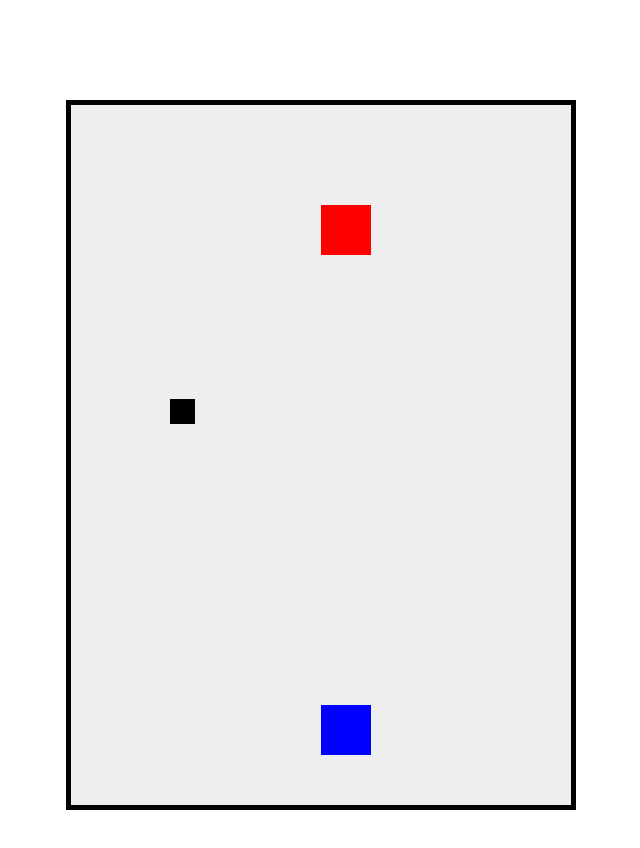
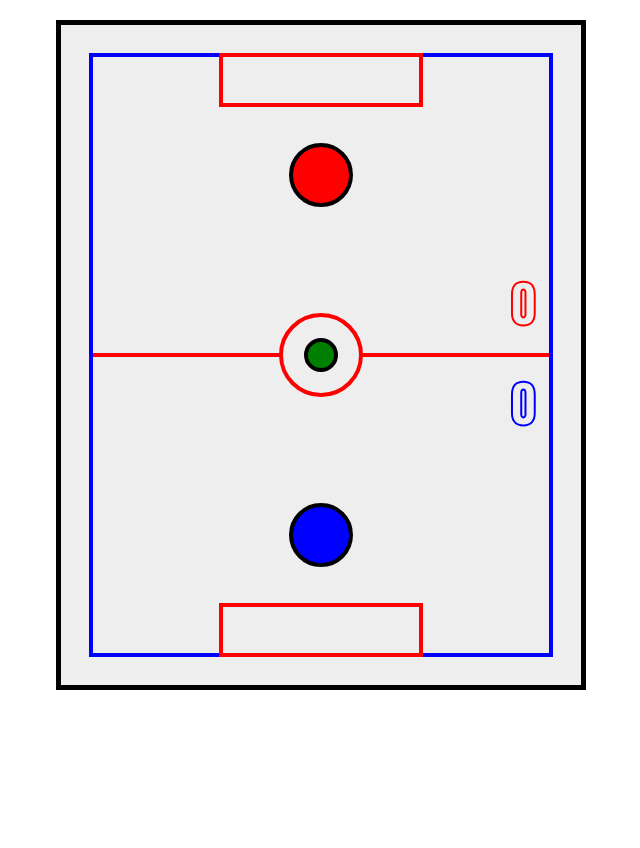
Before and after one commit to jawknee59/air-hockey-game, a plain HTML site: page index.html in a window 1280 px wide. Shown: the whole page, without its empty margins (319-959 px from the left). After the commit the page ends 800 px from the top, so only its background shows below. Drawn offline with Linux system fonts and the light colour scheme.

Commit message:
Render game's element & control user's mallet w/ mouse

```diff
--- a/css/styles.css
+++ b/css/styles.css
@@ -7,5 +7,5 @@ body {
     border: 5px solid black;
     background: #eee;
     display: block;
-    margin: 100px auto;
+    margin: 20px auto;
 }
--- a/js/app.js
+++ b/js/app.js
@@ -10,8 +10,8 @@
 // First one to five goals win the game
 //////////////////// END RULES ////////////////////
 
+
 //////////////////// INITIAL SETUP ////////////////////
-
 // first grab our HTML elements for easy reference later
 const game = document.getElementById('canvas')
 // setting the game's context to 2d
@@ -19,118 +19,160 @@ const game = document.getElementById('canvas')
 // this is how we will tell code to work within the context of the canvas
 const ctx = game.getContext('2d')
 // setting the game's canvas for the rink
-game.width = 500
-game.height = 700
+game.width = 520
+game.height = 660
 
 
-//////////////////// MALLET CLASS ////////////////////
-// creating a mallet class for computer and player
-class Element {
+//////////////////// CLASSES TO DRAW SHAPES IN CANVAS ////////////////////
+class Rect {
     constructor(x, y, width, height, color) {
         this.x = x
         this.y = y
         this.width = width
         this.height = height
         this.color = color
-        this.speed = 1
-        this.gravity = 1
         this.render = function () {
-            ctx.fillStyle = this.color
-            ctx.fillRect(this.x, this.y, this.width, this.height)
+            ctx.beginPath()
+            ctx.lineWidth = 4
+            ctx.strokeStyle = this.color
+            ctx.strokeRect(this.x, this.y, this.width, this.height)
+            ctx.closePath()
         }
     }
 }
 
-const computerMallet = new Element(250, 100, 50, 50, 'red')
-const playerMallet = new Element(250, game.height-100, 50, 50, 'blue')
-const puck = new Element(game.width/2, game.height/2, 25, 25, 'black')
+class Circle {
+    constructor (x, y, radius, color) {
+        this.x = x
+        this.y = y
+        this.radius = radius
+        this.color = color
+        this.render = function () {
+            ctx.beginPath()
+            ctx.lineWidth = 4
+            ctx.strokeStyle = this.color
+            ctx.arc(this.x, this.y, this.radius, 0, Math.PI * 2, false)
+            ctx.stroke()
+            ctx.closePath()
+        }
+    }
+}
 
-//////////////////// RENDER MALLET & PUCK HERE ////////////////////
-const renderElements = () => {
-    ctx.clearRect(0, 0, game.width, game.height)
-    computerMallet.render()
-    playerMallet.render()
+class Line {
+    constructor(x1,y1,x2,y2, color) {
+        this.x1 = x1
+        this.y1 = y1
+        this.x2 = x2
+        this.y2 = y2
+        this.color = color
+        this.render = function() {
+            ctx.beginPath()
+            ctx.strokeStyle = this.color
+            ctx.moveTo(this.x1, this.y1)
+            ctx.lineTo(this.x2, this.y2)
+            ctx.stroke()
+            ctx.closePath()
+        }
+    }
+}
+
+class Score {
+    constructor(text, x, y, color) {
+        this.text = text
+        this.x = x
+        this.y = y
+        this.color = color
+        this.render = function () {
+            ctx.font = '50px Impact'
+            ctx.lineWidth = 2
+            ctx.strokeStyle = this.color
+            // displays text on canvas
+            ctx.strokeText(this.text, this.x, this.y)
+        }
+    }
+}
+
+//////////////////// DRAWING THE ICE RINK ////////////////////
+const iceRink = new Rect(30, 30, 460, 600, 'blue')
+const centerCircle = new Circle(game.width/2,game.height/2,40,'red')
+const centerRing = new Circle(game.width/2, game.height/2,5,'red')
+const centerLine1 = new Line(32,330,220,330,'red')
+const centerLine2 = new Line(300,330,488,330,'red')
+const compGoal = new Rect(160, 30, 200, 50, 'red')
+const userGoal = new Rect(160, 580, 200, 50, 'red')
+const compScore = new Score('0', 450, 300, 'red')
+const userScore = new Score('0', 450, 400, 'blue')
+
+const renderRink = () => {
+    iceRink.render()
+    centerCircle.render()
+    centerRing.render()
+    centerLine1.render()
+    centerLine2.render()
+    compGoal.render()
+    userGoal.render()
+    compScore.render()
+    userScore.render()
+}
+
+//////////////////// MALLETS/PUCK CLASS ////////////////////
+class GameElement {
+    constructor(x, y, radius, color1, color2) {
+        this.x = x
+        this.y = y
+        this.radius = radius
+        this.color1 = color1
+        this.color2 = color2
+        this.render = function () {
+            ctx.beginPath()
+            ctx.lineWidth = 4
+            ctx.fillStyle = this.color1
+            ctx.strokeStyle = this.color2
+            // draws a circle on canvas
+            ctx.arc(this.x, this.y, this.radius, 0, Math.PI * 2, false)
+            ctx.fill()
+            ctx.stroke()
+            ctx.closePath()
+        }
+    }
+}
+
+const compMallet = new GameElement(260, 150, 30, 'red', 'black')
+const userMallet = new GameElement(260, game.height - 150, 30, 'blue', 'black')
+const puck = new GameElement(game.width/2,game.height/2,15,'green','black')
+
+const renderGameElements = () => {
+    compMallet.render()
+    userMallet.render()
     puck.render()
 }
 
-//////////////////// PUCK BOUNCE FUNCTION ////////////////////
-const puckBounce = () => {
-    if (puck.y + puck.gravity <= 0 || puck.y + puck.gravity >= game.height) {
-        puck.gravity = puck.gravity * -1
-        puck.y += puck.gravity
-        puck.x += puck.speed
-    } else {
-        puck.y += puck.gravity
-        puck.x += puck.speed
-    }
-    puckWallCollision()
-}
-
-//////////////////// PUCK-WALL COLLISION FUNCTION ////////////////////
-const puckWallCollision = () => {
-    // if (puck.x + puck.speed <= 0 || puck.x + puck.speed + puck.width >= game.width) {
-    //     puck.y += puck.gravity
-    //     puck.speed = puck.speed * -1
-    //     puck.x += puck.speed
-    // } else {
-    //     puck.y += puck.gravity
-    //     puck.x += puck.speed
-    // }
-
-    if (
-        (puck.y + puck.gravity <= computerMallet.y + computerMallet.height &&
-        puck.x + puck.width + puck.speed >= computerMallet.x &&
-        puck.y + puck.gravity > computerMallet.y) ||
-        (puck.y + puck.gravity > playerMallet.y &&
-        puck.x + puck.speed <= playerMallet.x + playerMallet.width)
-    ) {
-        puck.speed = puck.speed * -1
-    } else if (puck.x + puck.speed < playerMallet.x){
-        //scoreTwo += 1
-        puck.speed = puck.speed * -1
-        puck.x = 100 + puck.speed
-        puck.y += puck.gravity
-
-    } else if (puck.x + puck.speed > computerMallet.x + computerMallet.width){
-        //scoreOne += 1
-        puck.speed = puck.speed * -1
-        puck.x = 100 + puck.speed
-        puck.y += puck.gravity
-
-    }
-    renderElements()
-}
-
-//////////////////// EVENT LISTENERS ////////////////////
-// control player's mallet w/ mouse event
-document.addEventListener('mousemove', (e) => {
-    // creating variable to have cursor's movement in the center of the mallet
-    const relativeX = e.clientX - game.offsetLeft-25
-    const relativeY = e.clientY - game.offsetTop-25
 
 
-    // Creating boundary so playerMallet does not go off screen
-    // playerMallet's (x,y) coordinates adjusting according to cursor placement
-    if(relativeX > 0 && relativeX < game.width - 50) {
-        playerMallet.x = relativeX
+//////////////////// EVENT LISTENER ////////////////////
+///// TO CONTROL USER'S MALLET WITH MOUSE /////
+
+document.addEventListener('mousemove', (e) => {
+    var relativeX = e.clientX - game.offsetLeft;
+    var relativeY = e.clientY - game.offsetTop;
+    // setting 'X' boundaries for user's mallet to not go out of the rink
+    if(relativeX > 60 && relativeX < game.width - 60) {
+        userMallet.x = relativeX;
     }
-    if(relativeY > 0 && relativeY < game.height - 50){
-        playerMallet.y = relativeY
+    // setting 'Y' boundaries for user's mallet to not go out of the rink
+    if(relativeY > 60 && relativeY < game.height - 60){
+        userMallet.y = relativeY;
     }
-    // // For playerMallet to not cross the half-way point of game
-    // if(relativeY > game.height/2 && relativeY < game.height - 50){
-    //     playerMallet.y = relativeY
-    // }
-
 })
 
 //////////////////// GAME LOOP ////////////////////
+
 const gameLoop = () => {
-    //renderElements()
-    puckBounce()
+    ctx.clearRect(0, 0, game.width, game.height)
+    renderRink()
+    renderGameElements()
 
 }
-
 
 // this interval runs the game loop every 10ms until we tell it to stop
 const gameInterval = setInterval(gameLoop, 10)
```
